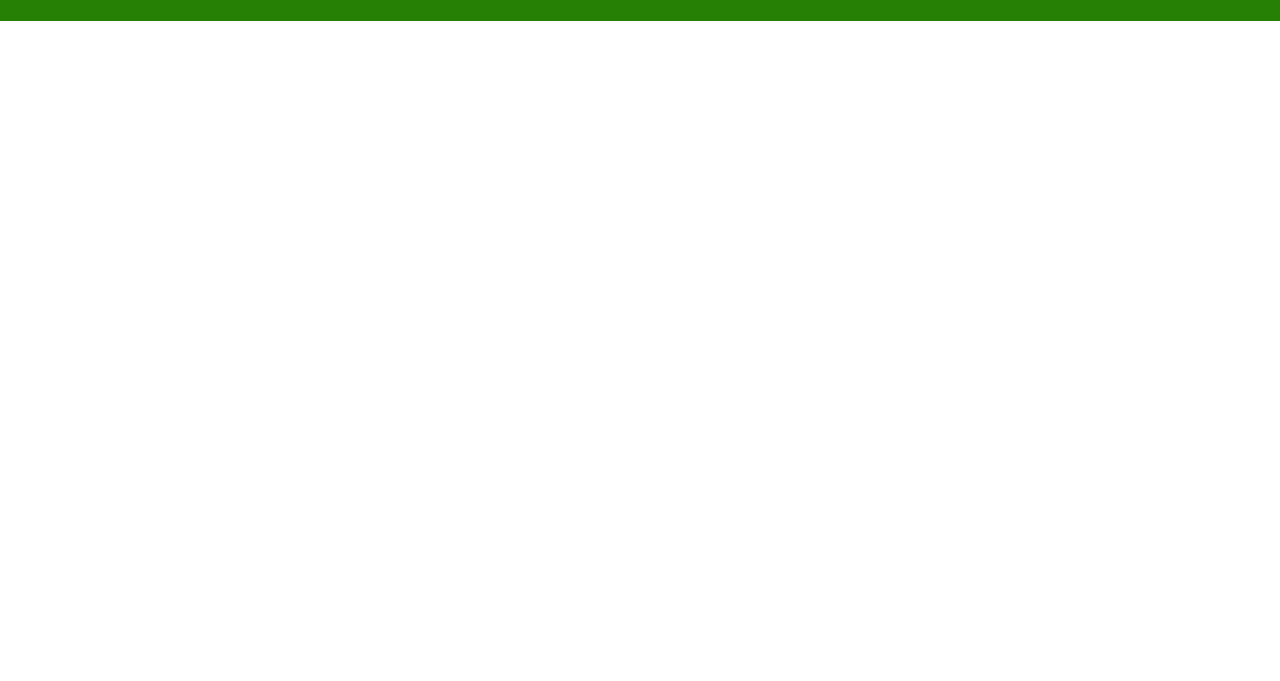
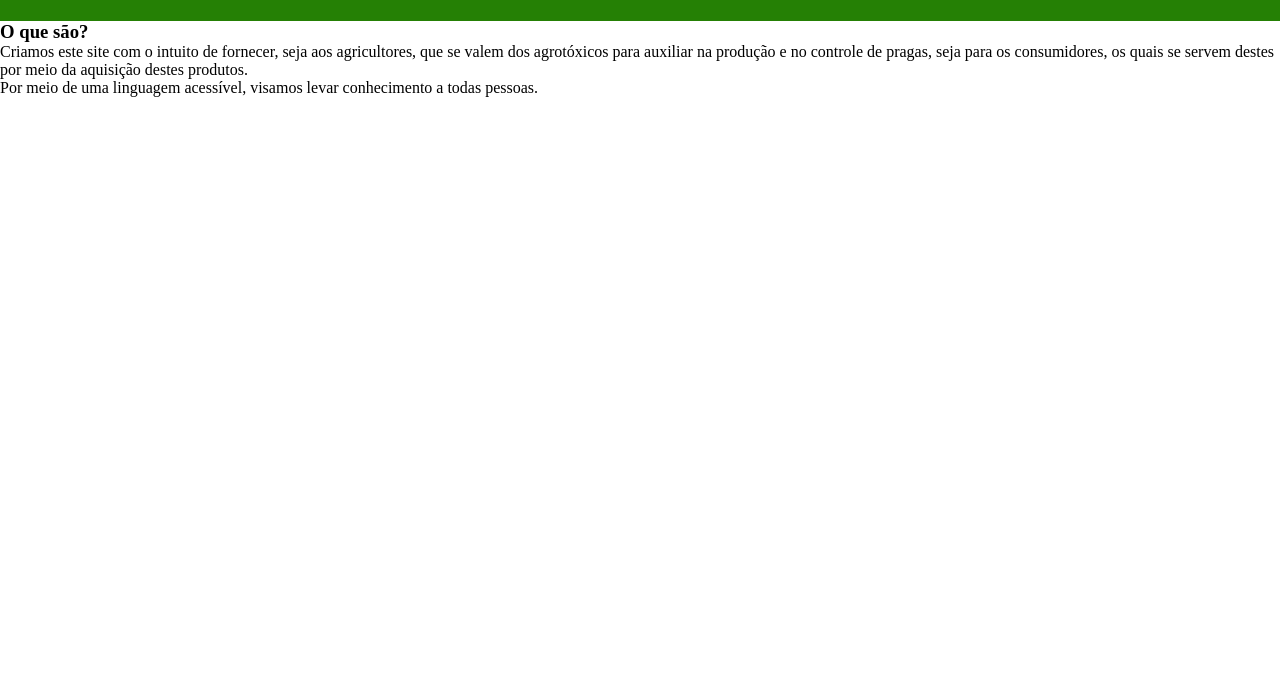
Before and after one commit to kauabicudo/Kau--Henri, a plain HTML site: page index.html in a window 1280 px wide. Shown: the part 119-800 px from the top of the page. Drawn offline with Linux system fonts and the light colour scheme.

Commit message:
Add files via upload

```diff
--- a/index.html
+++ b/index.html
@@ -19,6 +19,14 @@
         </ul>
     </header>
 
-
+    <section class="o-que-são?">
+        <h3 class="definição-sobre-os-agrotóxicos"> O que são? </h3>
+        <p class="intuito-do-site">
+            Criamos este site com o intuito de fornecer, seja aos agricultores, que se valem dos agrotóxicos para auxiliar na produção e no controle de pragas, seja para os consumidores, os quais se servem destes por meio da aquisição destes produtos.
+        </p>
+        <p class="ainda-o-intuito-do-site">
+            Por meio de uma linguagem acessível, visamos levar conhecimento a todas pessoas.
+        </p>
+    </section>
 </body>
 </html>
--- a/style.css
+++ b/style.css
@@ -20,3 +20,9 @@
 .cabeçalholista {
     justify-content: center;
 }
+
+.o-que-são {
+    background-image: linear-gradient(black, black );
+    color: white;
+
+}
```
